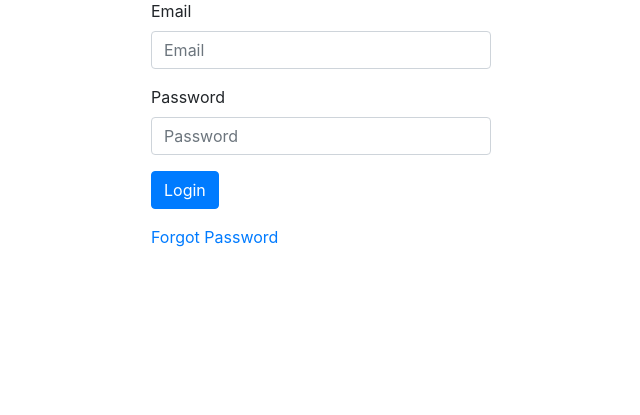
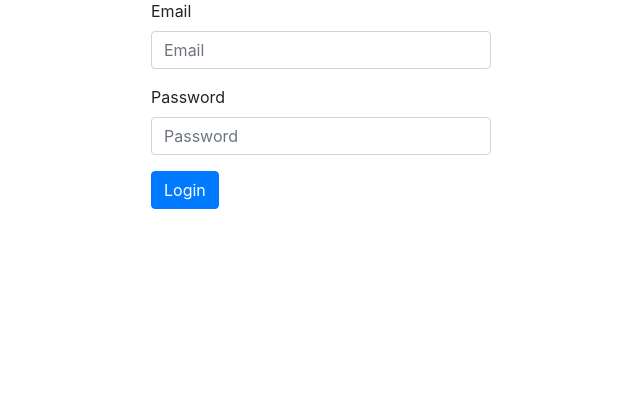
Before and after one commit to abhijeet-001/flask_app, a Flask app: page /admin/login/ in a window 1280 px wide. Shown: the part 145-560 px from the top of the page, without its empty margins (319-959 px from the left). Run offline with Flask 2, Linux system fonts and the light colour scheme; some libraries are stand-ins or nearby versions.

Commit message:
Debug: False, removed forgot password link

```diff
--- a/settings.py
+++ b/settings.py
@@ -3,7 +3,7 @@ SECRET_KEY = "u0fo6l#^8%*80+)hv@^@ipry@rs8p59&7+zra+_*qji47_a64z"
 
 # Defines App's mode
 # True or False
-DEBUG = True
+DEBUG = False
 
 # Database Credentials
 DB_USER = "ieklqrecvqerkh"
--- a/templates/admin/login.html
+++ b/templates/admin/login.html
@@ -42,9 +42,6 @@
                                 {{ form.csrf_token }}
                                 <button type="submit" class="btn btn-primary">Login</button>
                             </form>
-                            <div class="mt-3">
-                                <a href="">Forgot Password</a>
-                            </div>
                         </div>
                     </div>
                 </div>
```
